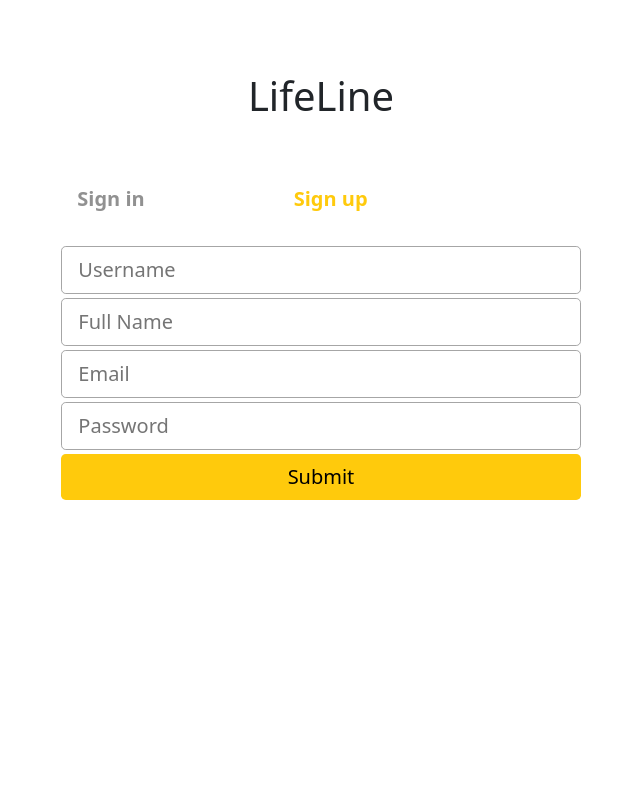
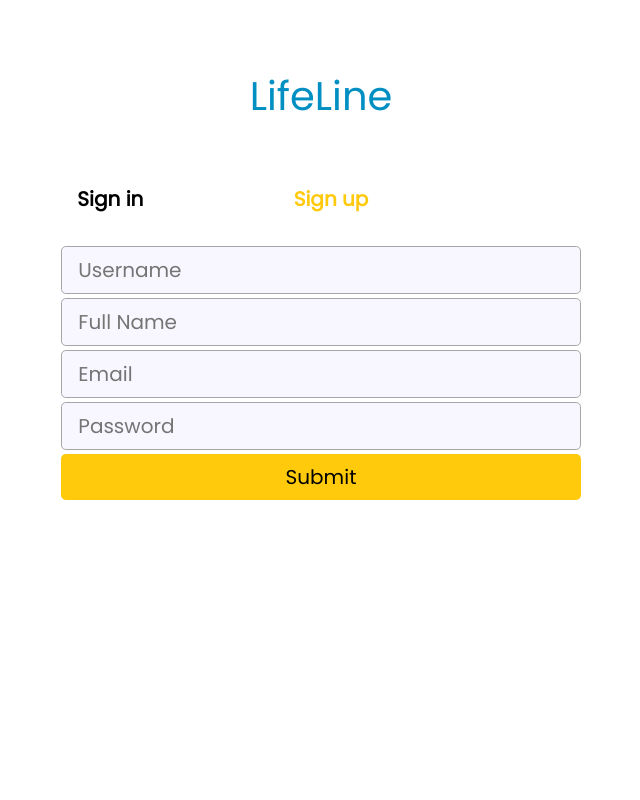
Before and after one commit to dennnanni/LifeLine, a PHP site: page /signup.php in a window 1280 px wide. Shown: the whole page, without its empty margins (319-959 px from the left). Run offline with PHP 8.4, Linux system fonts and the light colour scheme; some web fonts are replaced.

Commit message:
migliorate le interfacce di signin e signup, completata la registrazione, aggiunte notifiche (da controllare)

```diff
--- a/project/css/style.css
+++ b/project/css/style.css
@@ -1,56 +1,34 @@
 :root {
-    --white: #F8F6FF;
-    --black: #120D02;
-    --blue: #008FC2;
-    --yellow: #FFCA0C;
-    --grey: #919191;
+    --light: #F8F6FF;
+    --dark: #000000;
+    --primary: #008FC2;
+    --secondary: #FFCA0C;
+    --tertiary: #919191;
+    --tertiary-light: #D9D9D9;
     --titleFont: "Meow Script";
     --textFont: "Poppins";
 }
 
-
-/*
-.hidden {
-    display: none;
+* {
+    font-family: var(--textFont);
 }
-
-.form {
-    background-color: var(--blue);
-}
-
-.footer-ll {
-    background-color: var(--white);
-}
-
-.navbar-brand {
-    font-family: var(--titleFont);
-    font-size: 40px;
-}
-
-.desktop {
-    display: block;
-}
-
-.mobile {
-    display: none;
-} */
 
 @media only screen and (max-device-width: 480px) {
     body {
         background-image: url("../images/mobile-wallpaper.jpeg");
+        background-repeat: no-repeat;
         background-size: 100% 100%;
     }
-
     h1 {
         font-family: var(--titleFont);
-        color: var(--blue);
         text-shadow: 0px 4px 4px rgba(0, 0, 0, 0.50);
-
         text-align: center;
         font-size: 70px;
         font-style: normal;
         font-weight: 400;
         line-height: normal;
     }
-
+    input::placeholder {
+        color: var(--dark);
+    }
 }
--- a/project/db/database.php
+++ b/project/db/database.php
@@ -27,7 +27,7 @@ class DatabaseHelper {
      * Return true if email is already in the database, false otherwise
      */
     public function checkEmail($email) {
-        $stmt = $this->db->prepare("SELECT COUNT(*) = 0 FROM user WHERE user.email = ?");
+        $stmt = $this->db->prepare("SELECT * FROM user WHERE user.email = ?");
         $stmt->bind_param('s', $email);
         $stmt->execute();
         $result = $stmt->get_result();
@@ -38,13 +38,13 @@ class DatabaseHelper {
     /**
      * Return false if email or username already taken, false otherwise
      */
-    public function createAccount($username, $name, $birthdate, $email, $password) {
-        if (checkUsername($username) || checkEmail($email)) {
+    public function createAccount($username, $name, $email, $password) {
+        if ($this->checkUsername($username) || $this->checkEmail($email)) {
             return false;
         }
 
-        $stmt = $this->db->prepare("INSERT INTO USER (username, password, name, email, birthDate) VALUES (?, ?, ?, ?, ?, ?)");
-        $stmt->bind_param('ssssss', $username, $password, $name, $email, $birthdate);
+        $stmt = $this->db->prepare("INSERT INTO USER (username, password, name, email) VALUES (?, ?, ?, ?)");
+        $stmt->bind_param('ssss', $username, $password, $name, $email);
         return $stmt->execute();
     }
 
--- a/project/signin.php
+++ b/project/signin.php
@@ -4,10 +4,10 @@ require_once("bootstrap.php");
 if(isset($_POST["email"]) && isset($_POST["password"])){
     $login_result = $dbh->login($_POST["email"], $_POST["password"]);
     if(count($login_result)==0){
-        $templateParams["loginError"] = "Errore! Username o password errati!"; //Login fallito
+        $templateParams["loginError"] = "Error! Incorrect email or password!"; //Login fallito
     }
     else{
-        registerLoggedUser($login_result[0]["username"], $login_result[0]["name"]);
+        registerUserSession($login_result[0]["username"], $login_result[0]["name"]);
     }
 }
 
--- a/project/signup.php
+++ b/project/signup.php
@@ -1,22 +1,62 @@
 <?php
 require_once("bootstrap.php");
 
-if(isset($_POST["email"]) && isset($_POST["password"])){
+// if(isset($_POST["email"]) && isset($_POST["password"])){
 
-    if(!$dbh->checkEmail($_POST["email"])) {
-        $templateParams["registrationError"] = "Errore! Esiste già un account con questa mail!";
+//     if (!filter_var($email, FILTER_VALIDATE_EMAIL)) {
+//     $emailErr = "Invalid email format";
+//     }
+//     if($dbh->checkUsername($_POST["username"])) {
+//         $templateParams["registrationError"] = "Error! Username already in use!";
+//     }
+
+//     if($dbh->checkEmail($_POST["email"])) {
+//         $templateParams["registrationError"] = "Error! Email already in use!";
+//     }
+
+//     $registration_result = $dbh->createAccount($_POST["username"], $_POST["fullname"], $_POST["email"], $_POST["password"]);
+//     // if(!$registration_result){
+//     //     $templateParams["registrationError"] = "Error while creating the accoutn!";
+//     // }
+//     // else{
+//     //     registerUserSession($_POST["username"], $_POST["fullname"]);
+//     // }
+// }
+
+if ($_SERVER["REQUEST_METHOD"] == "POST") {
+    $username = validate($_POST["username"]);
+    $fullname = validate($_POST["fullname"]);
+    $email = validate($_POST["email"]);
+    $password = validate($_POST["password"]);
+
+    $templateParams["registrationError"] = array();
+
+    if (empty($username) || empty($fullname) || empty($email) || empty($password)) {
+        $templateParams["registrationError"][] = "Error! You can't use empty information!";
     }
-
-    if(!$dbh->checkUsername($_POST["username"])) {
-        $templateParams["registrationError"] = "Errore! Esiste già un account con questo username!";
+    if(!preg_match("/^[a-zA-Z0-9._]*$/",$username)) {
+        $templateParams["registrationError"][] = "Error! Username can only contain letters, numbers, periods, and underscores!";
     }
-
-    $registration_result = $dbh->createAccount($_POST["username"], $_POST["fullname"], $_POST["email"], $_POST["password"]);
-    if(!$registration_result){
-        $templateParams["registrationError"] = "Errore! Non è stato possibile creare l'account!"; //Login fallito
+    if(!preg_match("/^[a-zA-Z' ]*$/",$username)) {
+        $templateParams["registrationError"][] = "Error! Name can't contain numer or special character!";
     }
-    else{
-        registerUserSession($_POST["username"], $_POST["fullname"]);
+    if (!filter_var($email, FILTER_VALIDATE_EMAIL)) {
+        $templateParams["registrationError"][] = "Error! Invalid email format!";
+    }
+    if($dbh->checkUsername($username)) {
+        $templateParams["registrationError"][] = "Error! Username already in use!";
+    }
+    if($dbh->checkEmail($email)) {
+        $templateParams["registrationError"][] = "Error! Email already in use!";
+    }
+    if(false){
+        $registration_result = $dbh->createAccount($username, $fullname, $email, $password);
+        if(!$registration_result){
+            $templateParams["registrationError"] = "Error while creating the accoutn!";
+        }
+        else{
+            registerUserSession($username, $fullname);
+        }
     }
 }
 
--- a/project/template/base.php
+++ b/project/template/base.php
@@ -8,6 +8,7 @@
         <link rel="stylesheet" type="text/css" href="css/style.css"/>
         <link rel="stylesheet" href="https://cdn.jsdelivr.net/npm/bootstrap-icons@1.11.3/font/bootstrap-icons.css">
         <link href='https://fonts.googleapis.com/css?family=Meow Script' rel='stylesheet'>
+        <link href='https://fonts.googleapis.com/css?family=Poppins' rel='stylesheet'>
 
         <?php if(isset($templateParams["js"])): ?>
             <script type="text/javascript" src="js/<?php echo $templateParams["js"]?>"></script>
--- a/project/template/signup-form.php
+++ b/project/template/signup-form.php
@@ -1,8 +1,25 @@
+<div class="toast-container position-absolute top-0 start-50 translate-middle-x">
+    <?php
+    if(isset($templateParams["registrationError"])):
+        foreach($templateParams["registrationError"] as $error):
+    ?>
+        <div class="toast show" role="alert" aria-live="assertive" aria-atomic="true">
+            <div class="toast-header">
+                <strong class="me-auto">Lifeline</strong>
+                <button type="button" class="btn-close" data-bs-dismiss="toast" aria-label="Close"></button>
+            </div>
+            <div class="toast-body"><?php echo $error; ?></div>
+        </div>
+    <?php
+        endforeach;
+    endif;
+    ?>
+</div>
 <header class="mt-4">
     <div class="container mt-5">
         <div class="row">
             <div class="col-12 text-center">
-                <h1>LifeLine</h1>
+                <h1 class="text-primary">LifeLine</h1>
             </div>
         </div>
     </div>
@@ -12,7 +29,7 @@
         <div class="col-xl-5 col-md-6 col-10">
             <ul class="nav nav-pills">
                 <li class="nav-item col-4 col-xl-5">
-                    <a class="nav-link text-tertiary btn-lg fw-bold" id="signin" href="signin.php">Sign in</a>
+                    <a class="nav-link text-dark btn-lg fw-bold" id="signin" href="signin.php">Sign in</a>
                 </li>
                 <li class="nav-item col-4 col-xl-5">
                     <a class="nav-link text-secondary btn-lg fw-bold" id="signup" href="signup.php">Sign up</a>
@@ -21,32 +38,32 @@
         </div>
     </div>
     <div class="row justify-content-center">
-        <form class="col-xl-5 col-md-6 col-10" action="#" method="POST" id="signupForm">
+        <form class="col-xl-5 col-md-6 col-10" action="signup.php" method="POST" id="signupForm">
             <ul class="list-unstyled">
                 <li>
                    <label for="username" hidden>Username</label>
-                   <input required class="w-100 mb-1 rounded-3 border-1 border-tertiary-light border-solid border btn-lg" type="text" id="username" name="username" placeholder="Username"/>
+                   <input required class="w-100 mb-1 rounded-3 border-1 border-tertiary-light border-solid border btn-lg bg-light text-dark" type="text" id="username" name="username" placeholder="Username"/>
                 </li>
                 <li>
                    <label for="fullname" hidden>Full Name</label>
-                   <input required class="w-100 mb-1 rounded-3 border-1 border-tertiary-light border-solid border btn-lg" type="text" id="fullname" name="fullname" placeholder="Full Name"/>
+                   <input required class="w-100 mb-1 rounded-3 border-1 border-tertiary-light border-solid border btn-lg bg-light text-dark" type="text" id="fullname" name="fullname" placeholder="Full Name"/>
                 </li>
                 <li>
                    <label for="email" hidden>Email</label>
-                   <input required class="w-100 mb-1 rounded-3 border-1 border-tertiary-light border-solid border btn-lg" type="text" id="email" name="email" placeholder="Email"/>
+                   <input required class="w-100 mb-1 rounded-3 border-1 border-tertiary-light border-solid border btn-lg bg-light text-dark" type="text" id="email" name="email" placeholder="Email"/>
                 </li>
                 <li>
                     <label for="password" hidden>Password</label>
-                    <input required class="w-100 mb-1 rounded-3 border-1 border-tertiary-light border-solid border btn-lg" type="text" id="password" name="password" placeholder="Password"/>
+                    <input required class="w-100 mb-1 rounded-3 border-1 border-tertiary-light border-solid border btn-lg bg-light text-dark" type="password" id="password" name="password" placeholder="Password"/>
                 </li>
                 <li>
                     <label for="submit" hidden>Submit</label>
-                    <input class="w-100 rounded-3 border-0 bg-secondary btn-lg" type="submit" name="submit" id="submit" value="Submit" />
+                    <input class="w-100 rounded-3 border-0 bg-secondary btn-lg text-dark" type="submit" name="submit" id="submit" value="Submit" />
                 </li>
             </ul>
-            <?php if(isset($templateParams["registratioError"])): ?>
-                <p><?php echo $templateParams["registratioError"]; ?></p>
-            <?php endif; ?>
+            <!-- <?php if(isset($templateParams["registrationError"])): ?>
+                <p class="text-danger"><?php echo $templateParams["registrationError"]; ?></p>
+            <?php endif; ?> -->
         </form>
     </div>
 </main>
--- a/project/utils/functions.php
+++ b/project/utils/functions.php
@@ -24,4 +24,11 @@ function registerUserSession($username, $name){
     $_SESSION["name"] = $name;
 }
 
+function validate($data) {
+    $data = trim($data);
+    $data = stripslashes($data);
+    $data = htmlspecialchars($data);
+    return $data;
+}
+
 ?>
```
Also changed, not shown: project/template/signin-form.php (+6 -6 lines).
